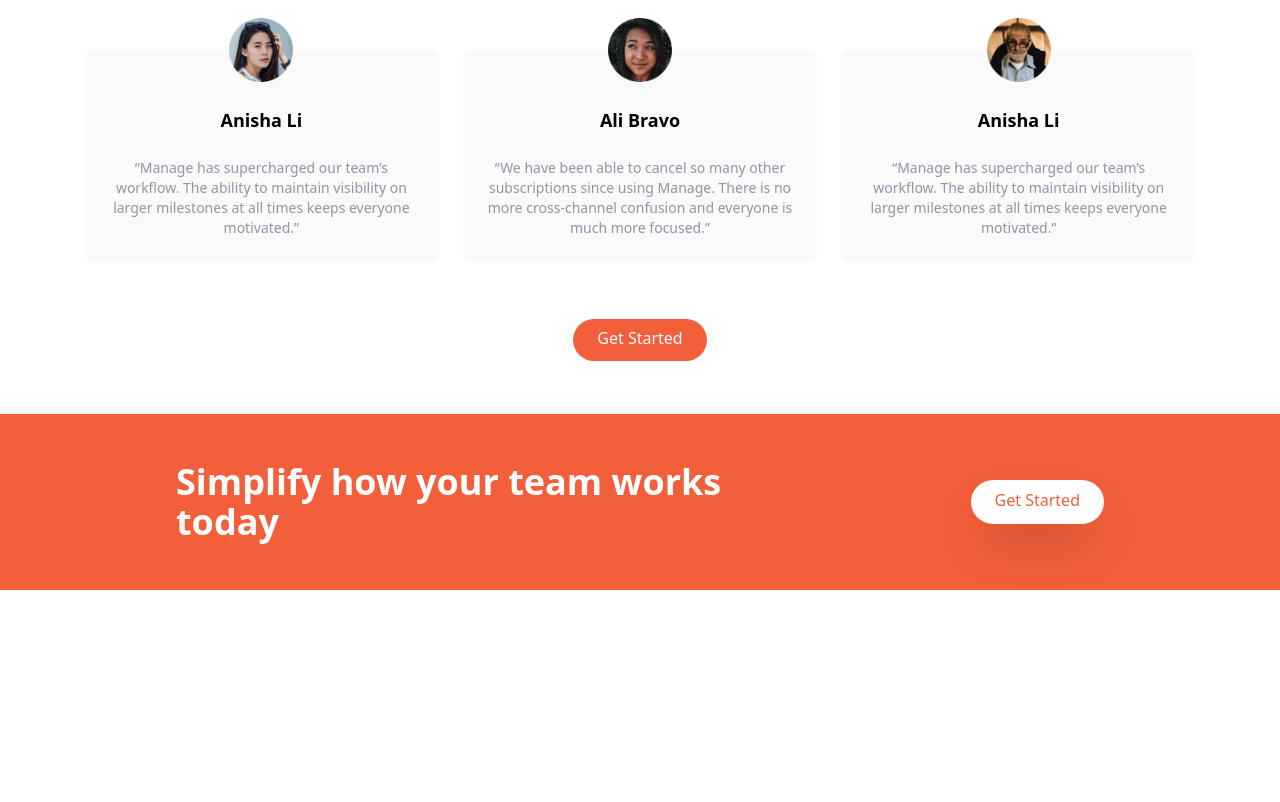
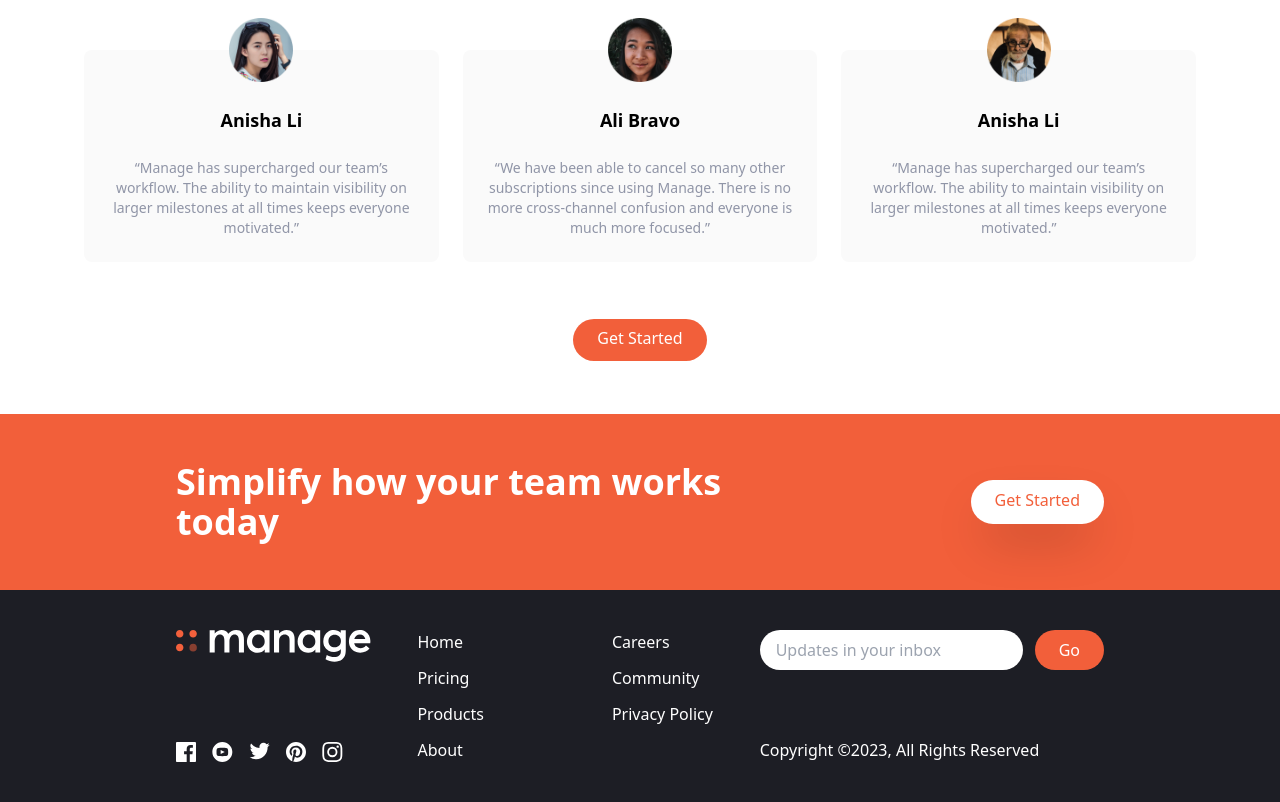
Before and after one commit to arpitmehrotra/tailwind-ws, a website: page index.html in a window 1280 px wide. Shown: the part 1354-2156 px from the top of the page. Before the commit the page ends 1944 px from the top, so only its background shows below. Drawn offline with Linux system fonts and the light colour scheme.

Commit message:
add footer section

```diff
--- a/index.html
+++ b/index.html
@@ -259,5 +259,85 @@
         >
       </div>
     </section>
+
+    <!--Footer-->
+    <footer class="bg-veryDarkBlue">
+      <!--Flex container-->
+      <div
+        class="container flex flex-col-reverse justify-between px-6 py-10 mx-auto space-y-8 md:flex-row md:space-y-0"
+      >
+        <!--Logo and social links container-->
+        <div
+          class="flex flex-col-reverse items-center justify-between space-y-12 md:flex-col md:space-y-0 md:items-start"
+        >
+          <div class="mx-auto my-6 text-center text-white md:hidden">
+            Copyright &copy;2023, All Rights Reserved
+          </div>
+          <!--Logo-->
+          <div>
+            <img src="img/logo-white.svg" alt="Brand Logo White" class="h-8" />
+          </div>
+          <!--Social Links container-->
+          <div class="flex justify-center space-x-4">
+            <!--Link 1-->
+            <a href="#">
+              <img src="img/icon-facebook.svg" alt="Facebook" />
+            </a>
+            <!--Link 2-->
+            <a href="#">
+              <img src="img/icon-youtube.svg" alt="YouTube" />
+            </a>
+            <!--Link 3-->
+            <a href="#">
+              <img src="img/icon-twitter.svg" alt="Twitter" />
+            </a>
+            <!--Link 4-->
+            <a href="#">
+              <img src="img/icon-pinterest.svg" alt="Pinterest" />
+            </a>
+            <!--Link 5-->
+            <a href="#">
+              <img src="img/icon-instagram.svg" alt="Instagram" />
+            </a>
+          </div>
+        </div>
+        <!--List container-->
+        <div class="flex justify-around space-x-32">
+          <div class="flex flex-col space-y-3 text-white">
+            <a href="#" class="hover:text-brightRed">Home</a>
+            <a href="#" class="hover:text-brightRed">Pricing</a>
+            <a href="#" class="hover:text-brightRed">Products</a>
+            <a href="#" class="hover:text-brightRed">About</a>
+          </div>
+          <div class="flex flex-col space-y-3 text-white">
+            <a href="#" class="hover:text-brightRed">Careers</a>
+            <a href="#" class="hover:text-brightRed">Community</a>
+            <a href="#" class="hover:text-brightRed">Privacy Policy</a>
+          </div>
+        </div>
+
+        <!--Input container-->
+        <div class="flex flex-col justify-between">
+          <form>
+            <div class="flex space-x-3">
+              <input
+                aria-labelledby="content-box"
+                type="text"
+                class="flex-1 px-4 rounded-full focus:outline-none"
+                placeholder="Updates in your inbox"
+              />
+              <button
+                class="px-6 py-2 text-white rounded-full bg-brightRed hover:bg-brightRedLight focus:outline-none"
+              >
+                Go
+              </button>
+            </div>
+          </form>
+          <div class="hidden text-white md:block">
+            Copyright &copy;2023, All Rights Reserved
+          </div>
+        </div>
+      </div>
+    </footer>
   </body>
 </html>
```
Also changed, not shown: css/main.css.
